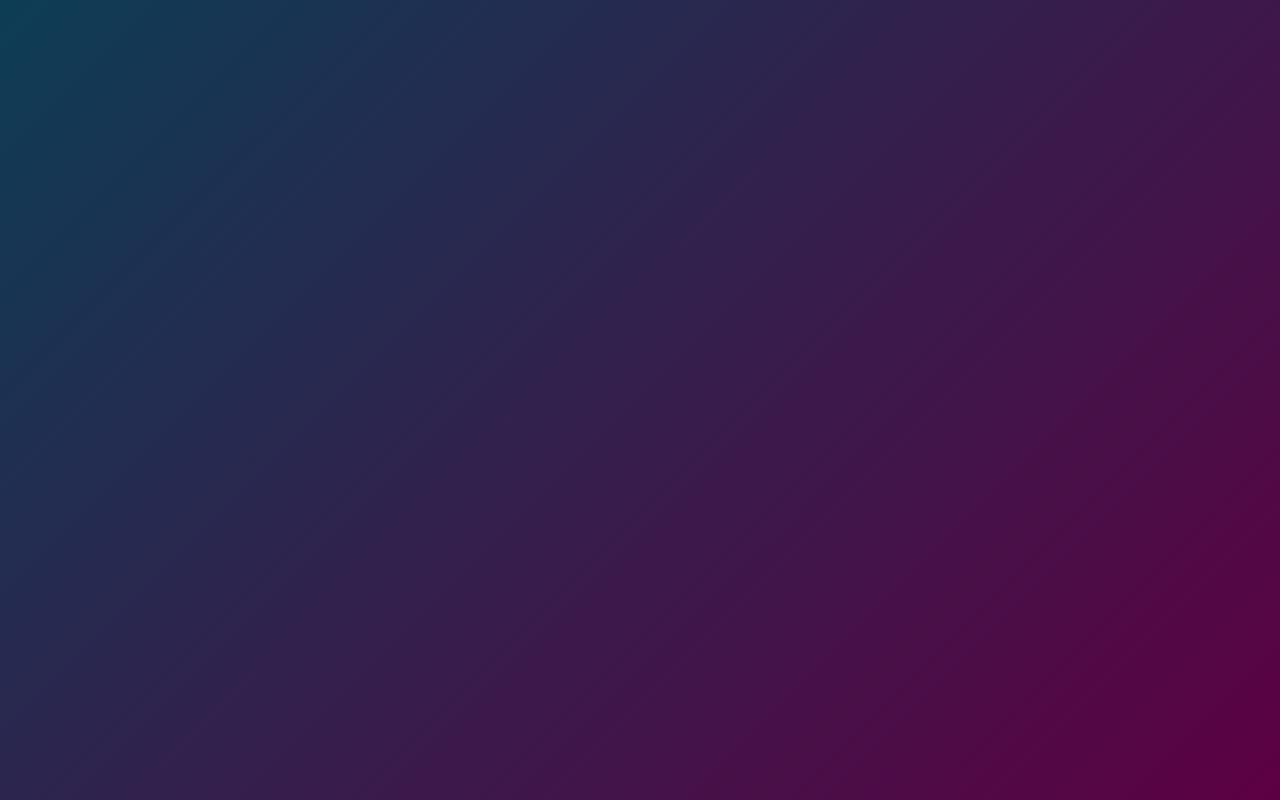
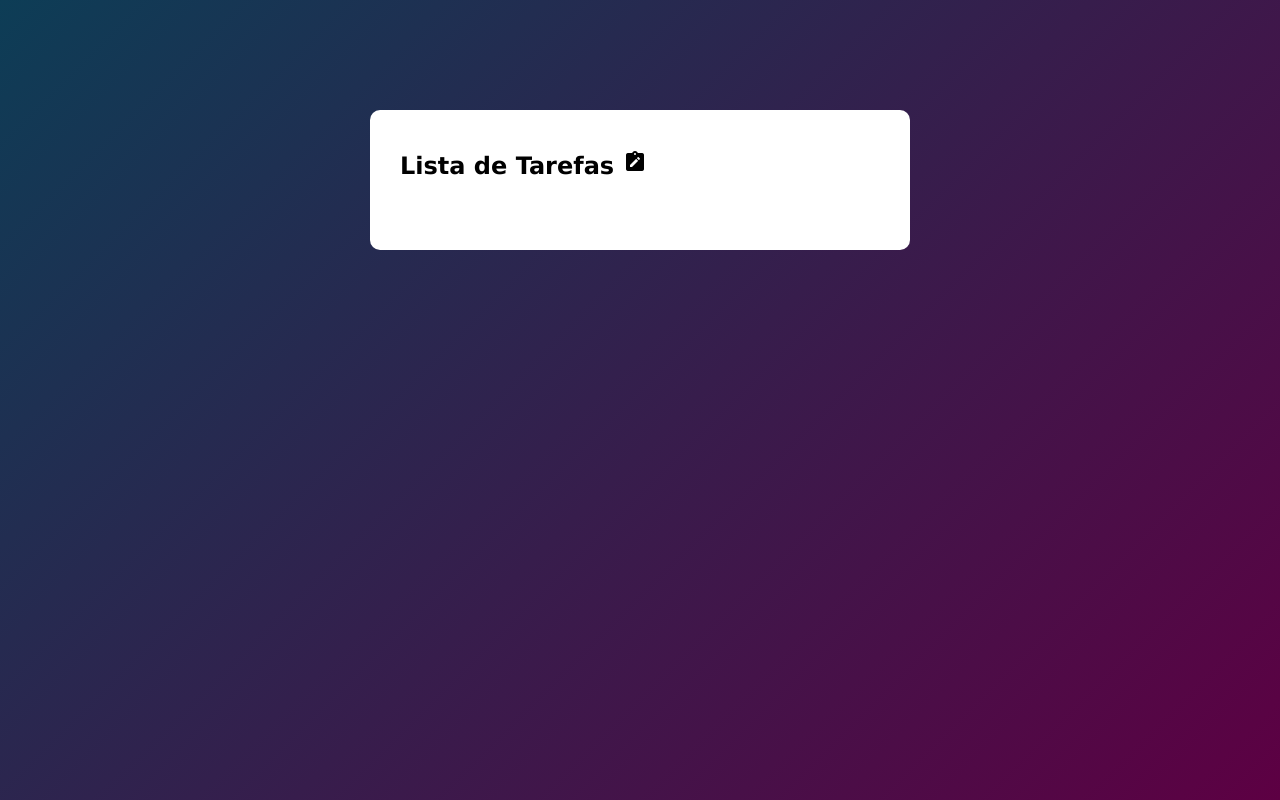
Before and after one commit to maexpe/tcc-taskmaster, a plain HTML site: page index.html in a window 1280 px wide. Drawn offline with Linux system fonts and the light colour scheme.

Commit message:
feat: Adição de representação do ícone de tarefas que ilustra a lista do app

```diff
--- a/index.html
+++ b/index.html
@@ -7,6 +7,10 @@
     <link rel="stylesheet" href="style.css">
 </head>
 <body>
-    <div class="container"></div>
+    <div class="container">
+        <div class="tarefas">
+            <h2>Lista de Tarefas <img src="img/tarefas.png" alt="Ícone simplificado de um lápis sobre uma prancheta preta"></h2>
+        </div>
+    </div>
 </body>
 </html>
--- a/style.css
+++ b/style.css
@@ -10,7 +10,7 @@
     background: linear-gradient(135deg, #0d3d56, #5d0043);
     padding: 10px;
 }
-.app {
+.tarefas {
     width: 100%;
     max-width: 540px;
     background: #fff;
```
